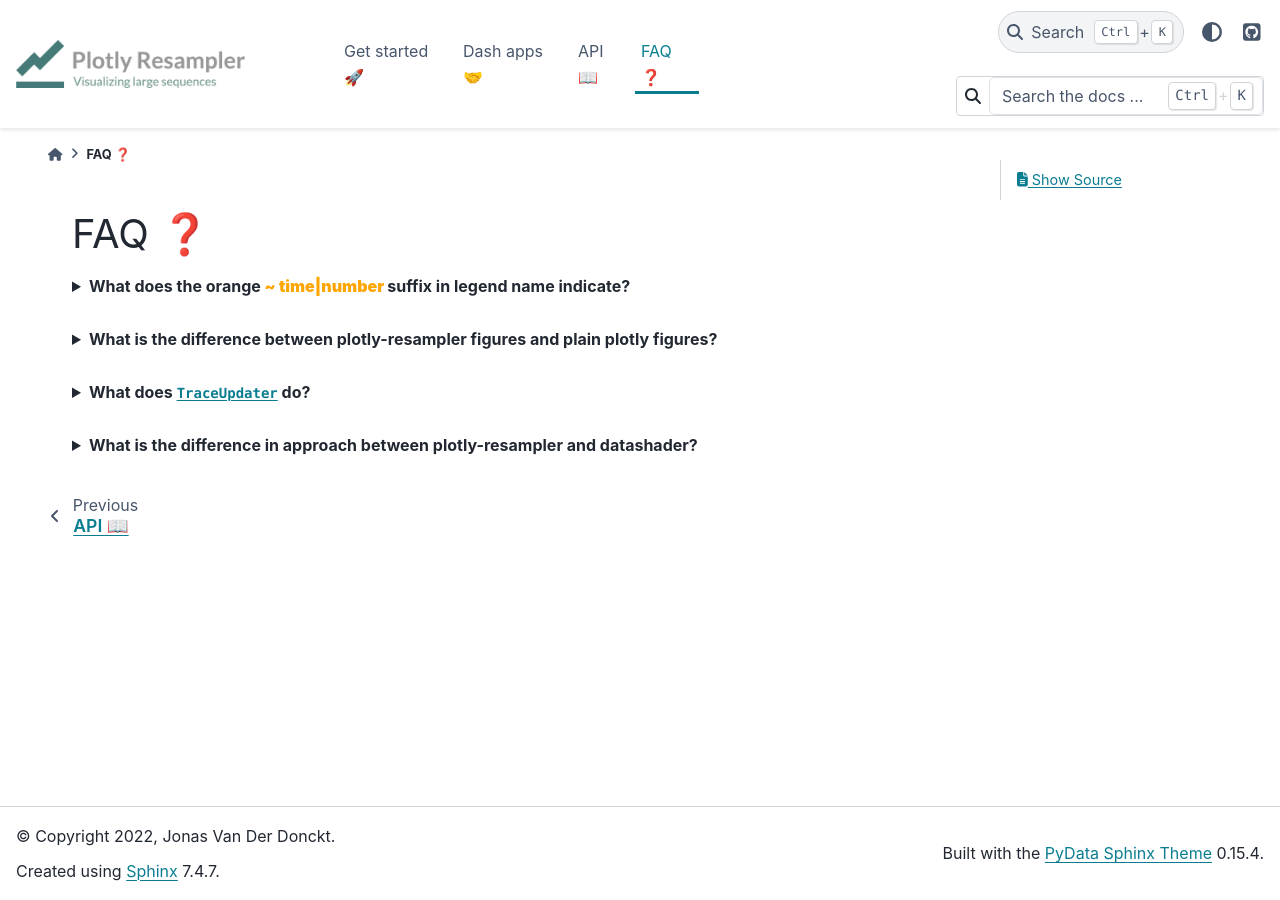
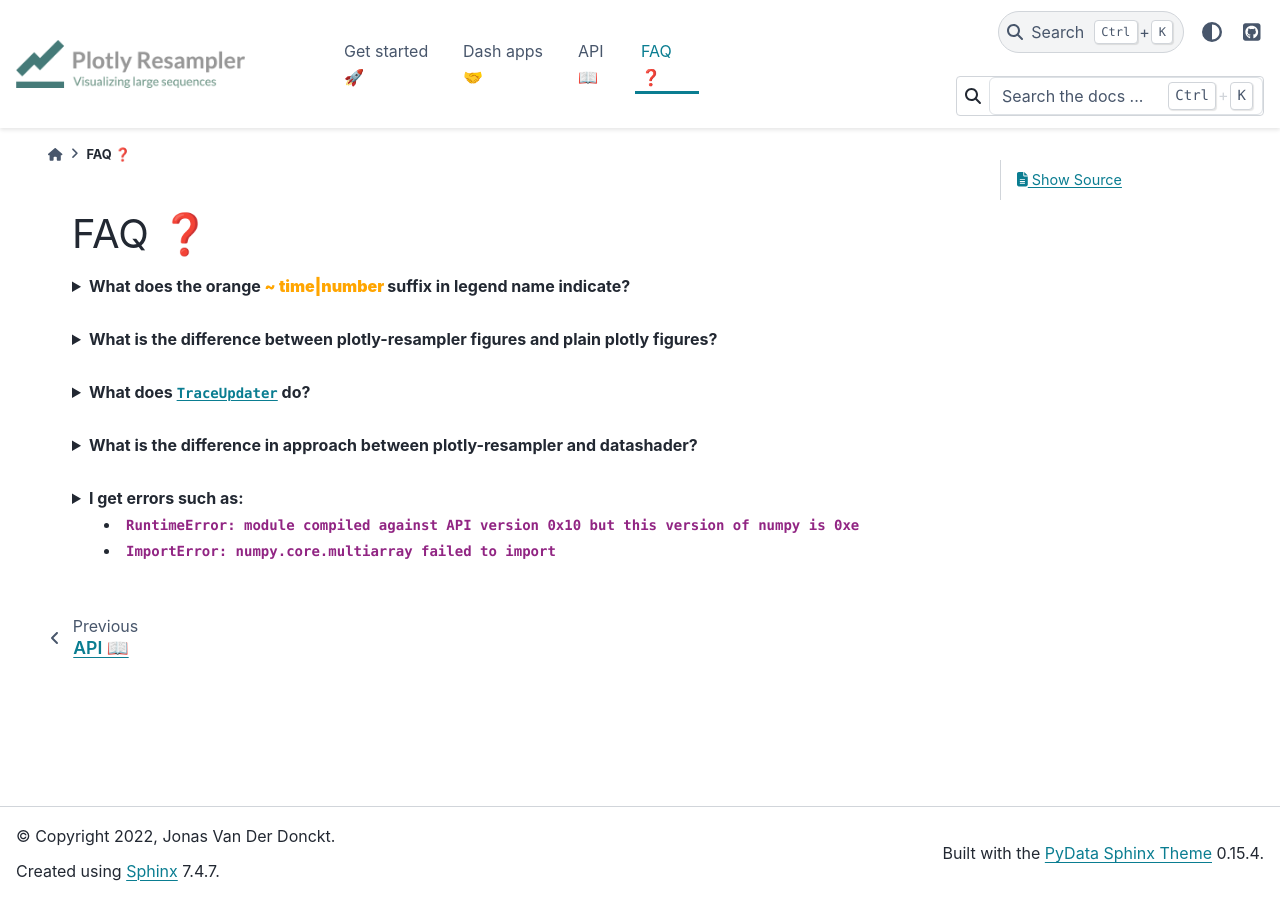
Before and after one commit to predict-idlab/plotly-resampler, a Sphinx documentation site: the page built from docs/sphinx/FAQ.rst, in a window 1280 px wide. Built offline with Sphinx 7.4.7 and the PyData theme 0.15.4, drawn with Linux system fonts in a browser that asks for light colours.

Commit message:
:pencil:

```diff
--- a/docs/sphinx/FAQ.rst
+++ b/docs/sphinx/FAQ.rst
@@ -130,3 +130,33 @@ Furthermore combined with holoviews, datashader can also be employed in an inter
    </div>
    </details>
    <br>
+   <details>
+   <summary>
+      <a><b>I get errors such as:</b><br><ul><li>
+         <code>RuntimeError: module compiled against API version 0x10 but this version of numpy is 0xe</code></li>
+         <li><code>ImportError: numpy.core.multiarray failed to import</code></li>
+         </ul>
+      </a>
+   </summary>
+   <div style="margin-left:1em">
+
+   Plotly-resampler uses compiled C code (which uses the NumPy C API) to speed up the LTTB data-aggregation algorithm. This C code gets compiled during the building stage of the package (which might be before you install the package).<br><br>
+   If this C extension was build against a more recent NumPy version than your local version, you obtain a
+   <a href="https://numpy.org/devdocs/user/troubleshooting-importerror.html#c-api-incompatibility"><i>NumPy C-API incompatibility</i></a>
+   and the above error will be raised.<br><br>
+
+   These above mentioned errors can thus be resolved by running<br>
+   &nbsp;&nbsp;&nbsp;&nbsp;<code>pip install --upgrade numpy</code><br>
+   and reinstalling plotly-resampler afterwards.<br><br>
+
+   For more information about compatibility and building upon NumPy, you can consult
+   <a href="https://numpy.org/doc/stable/user/depending_on_numpy.html?highlight=compiled#for-downstream-package-authors">NumPy's docs for downstream package authors</a>.
+
+   We aim to limit this issue as much as possible (by for example using <a href="https://github.com/scipy/oldest-supported-numpy">oldest-supported-numpy</a> in our build.py),
+   but if you still experience issues, please open an issue on <a href="https://github.com/predict-idlab/plotly-resampler/issues">GitHub</a>.
+
+.. raw:: html
+
+   </div>
+   </details>
+   <br>
```
Also changed, not shown: examples/README.md, 1 other file.
